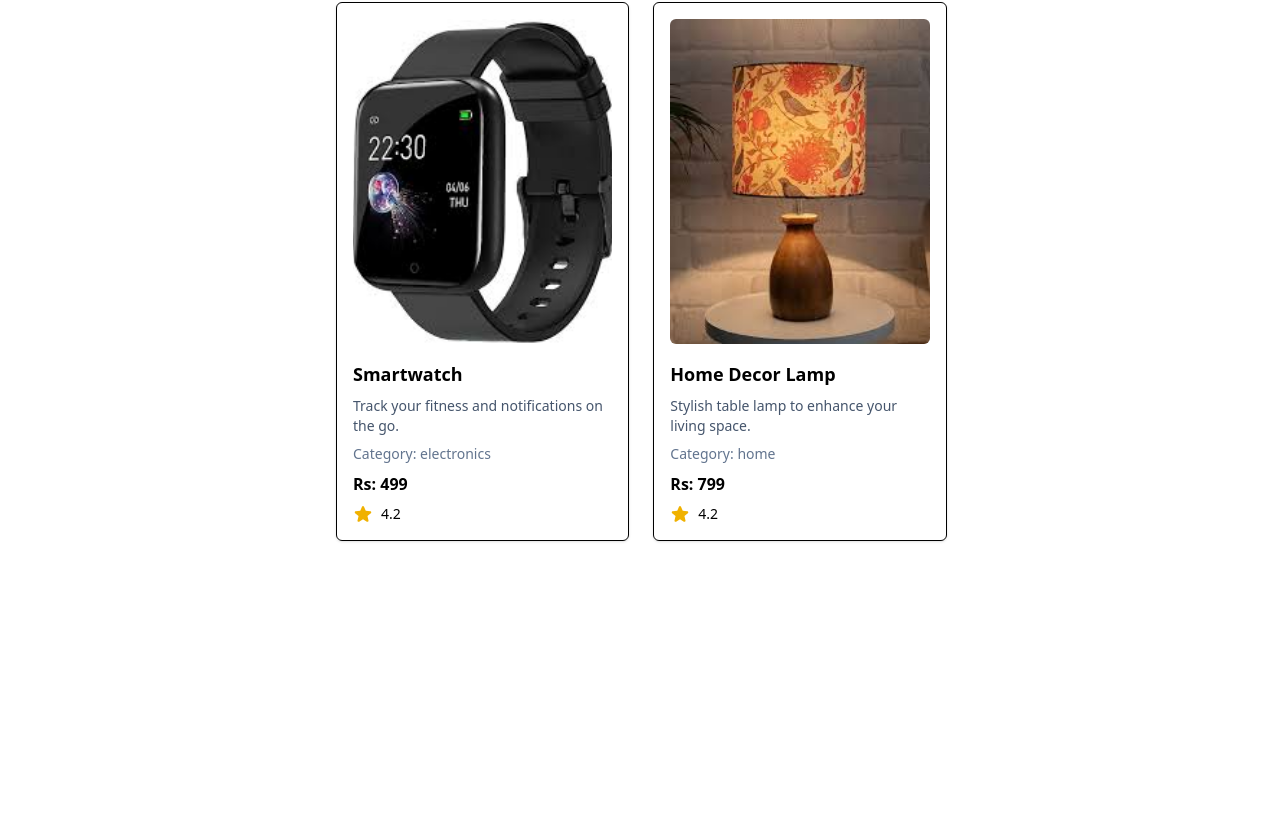
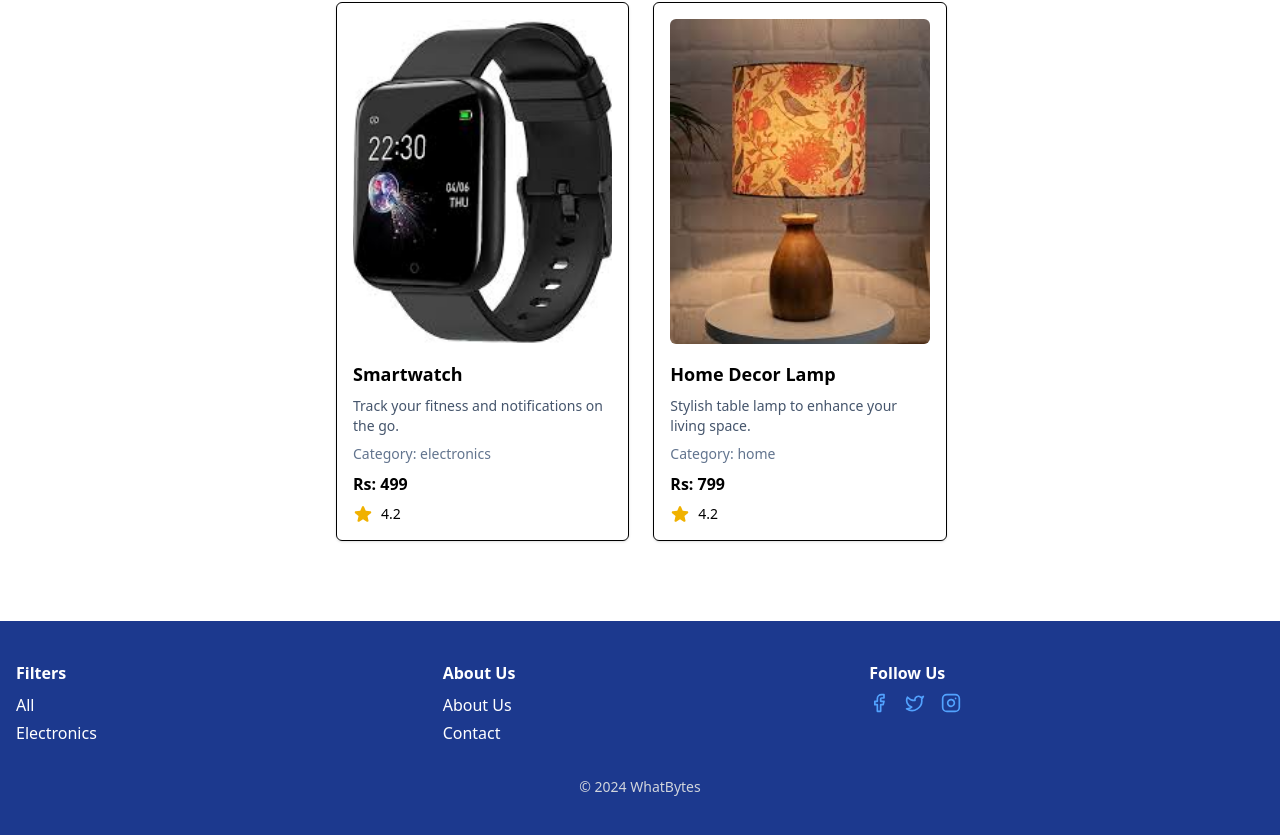
Before and after one commit to Ashwastaken78867/WhatBytes-Assignment, a Next.js app: page / in a window 1280 px wide. Shown: the part 1269-2104 px from the top of the page. Before the commit the page ends 1850 px from the top, so only its background shows below. Built offline with nearby package versions, Linux system fonts and the light colour scheme.

Commit message:
Add footer and fix build issue

```diff
--- a/components/HomeClient.tsx
+++ b/components/HomeClient.tsx
@@ -1,13 +1,11 @@
-// components/HomeClient.tsx
 'use client';
-
 import dynamic from 'next/dynamic';
 import { Suspense } from 'react';
-
 // ✅ Dynamic client components
 const Navbar = dynamic(() => import('@/components/client/Navbar'));
 const FilterSection = dynamic(() => import('@/components/client/FilterSection'));
 const ProductSection = dynamic(() => import('@/components/ProductSection'));
+const Footer = dynamic(() => import('@/components/client/Footer')); // ✅ Add this line
 
 export default function HomeClient() {
   return (
@@ -35,6 +33,13 @@ export default function HomeClient() {
           </Suspense>
         </div>
       </div>
+
+      {/* Footer */}
+      <div className="mt-10">
+        <Suspense fallback={<p>Loading footer...</p>}>
+          <Footer />
+        </Suspense>
+      </div>
     </main>
   );
 }
--- /dev/null
+++ b/components/client/Footer.tsx
@@ -0,0 +1,57 @@
+"use client";
+
+import {
+  FacebookIcon,
+  TwitterIcon,
+  InstagramIcon,
+} from "lucide-react";
+
+const Footer = () => {
+  return (
+    <footer className="bg-blue-900 text-white py-10 px-4">
+      <div className="max-w-7xl mx-auto grid grid-cols-1 sm:grid-cols-3 gap-8 text-sm sm:text-base">
+
+        {/* Filters Section */}
+        <div>
+          <h3 className="font-bold mb-2">Filters</h3>
+          <ul className="space-y-1">
+            <li>All</li>
+            <li>Electronics</li>
+          </ul>
+        </div>
+
+        {/* About Us Section */}
+        <div>
+          <h3 className="font-bold mb-2">About Us</h3>
+          <ul className="space-y-1">
+            <li>About Us</li>
+            <li>Contact</li>
+          </ul>
+        </div>
+
+        {/* Social Media Section */}
+        <div>
+          <h3 className="font-bold mb-2">Follow Us</h3>
+          <div className="flex gap-4 mt-1">
+            <a href="#" aria-label="Facebook">
+              <FacebookIcon className="w-5 h-5 text-blue-400 hover:text-white" />
+            </a>
+            <a href="#" aria-label="Twitter">
+              <TwitterIcon className="w-5 h-5 text-blue-400 hover:text-white" />
+            </a>
+            <a href="#" aria-label="Instagram">
+              <InstagramIcon className="w-5 h-5 text-blue-400 hover:text-white" />
+            </a>
+          </div>
+        </div>
+      </div>
+
+      {/* Copyright */}
+      <div className="mt-8 text-center text-xs sm:text-sm text-gray-300">
+        © 2024 WhatBytes
+      </div>
+    </footer>
+  );
+};
+
+export default Footer;
```
